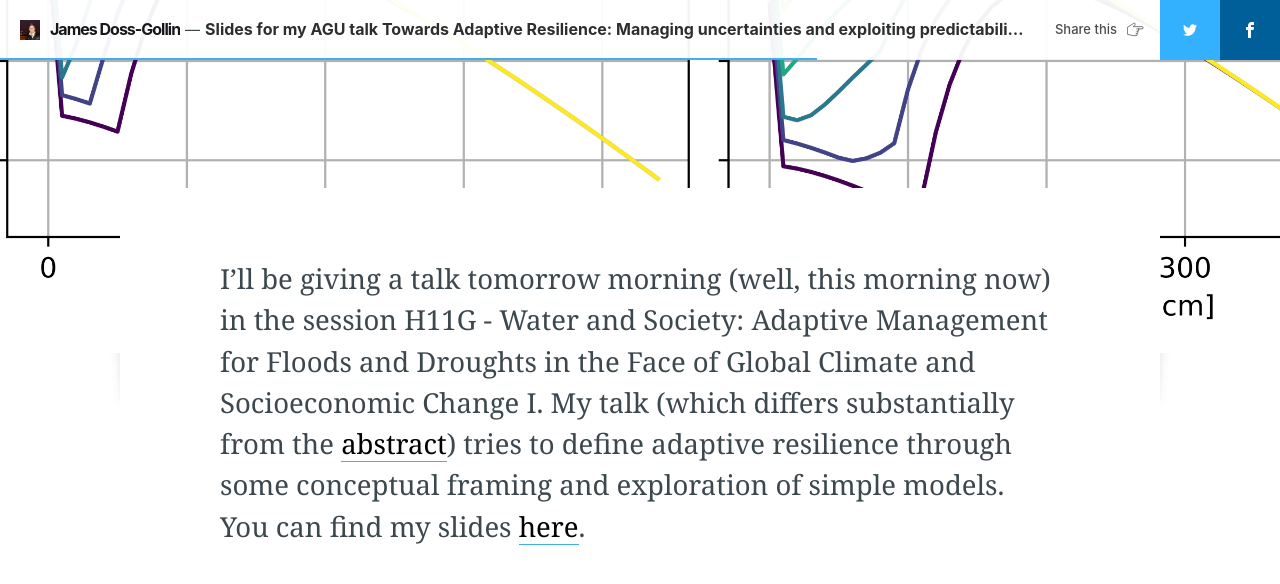
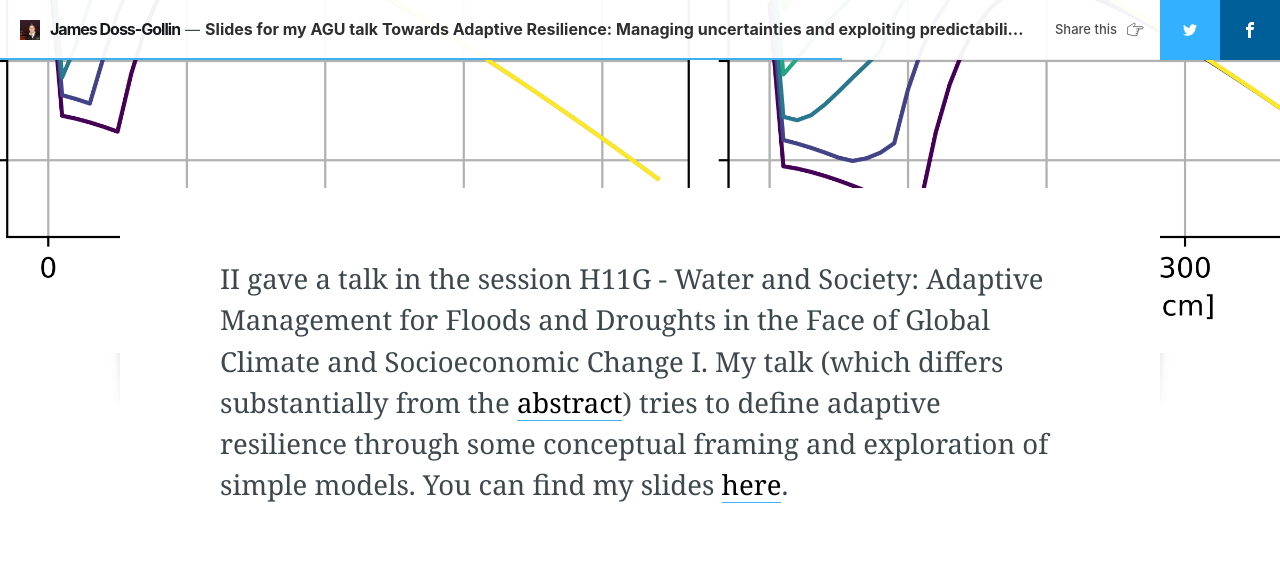
Before and after one commit to jdossgollin/dossgollin-lab.github.io, a Jekyll site: the page built from _posts/2019-12-09-agu-slides.md, in a window 1280 px wide and 900 px high, scrolled down 881 px, cut to the strip 0-749 px from the top of the window. Shown: the top 584 px of the strip. Built offline with Jekyll 4.4.1, drawn with Linux system fonts in a browser that asks for light colours; nearby versions of some CDN libraries; comment, search, counter and statistics services are not loaded.

Commit message:
use doi not local slides

```diff
--- a/_posts/2019-12-09-agu-slides.md
+++ b/_posts/2019-12-09-agu-slides.md
@@ -10,6 +10,6 @@
 navigation: true
 ---
 
-I'll be giving a talk tomorrow morning (well, this morning now) in the session H11G - Water and Society: Adaptive Management for Floods and Droughts in the Face of Global Climate and Socioeconomic Change I.
+II gave a talk in the session H11G - Water and Society: Adaptive Management for Floods and Droughts in the Face of Global Climate and Socioeconomic Change I.
 My talk (which differs substantially from the [abstract](https://agu.confex.com/agu/fm19/meetingapp.cgi/Paper/619257)) tries to define adaptive resilience through some conceptual framing and exploration of simple models.
-You can find my slides [here](assets/pdf/2019-12-09-agu-slides.pdf).
+You can find my slides [here](https://doi.org/10.6084/m9.figshare.11397936.v1).
```
Also changed, not shown: 1 other file.
